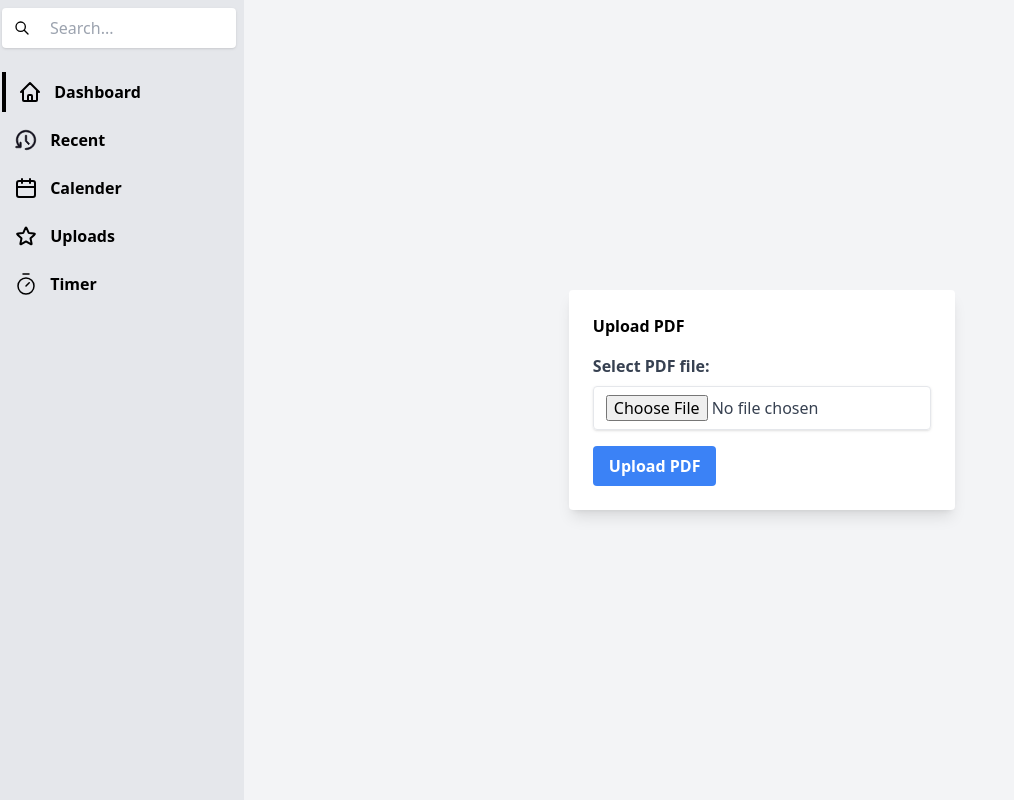
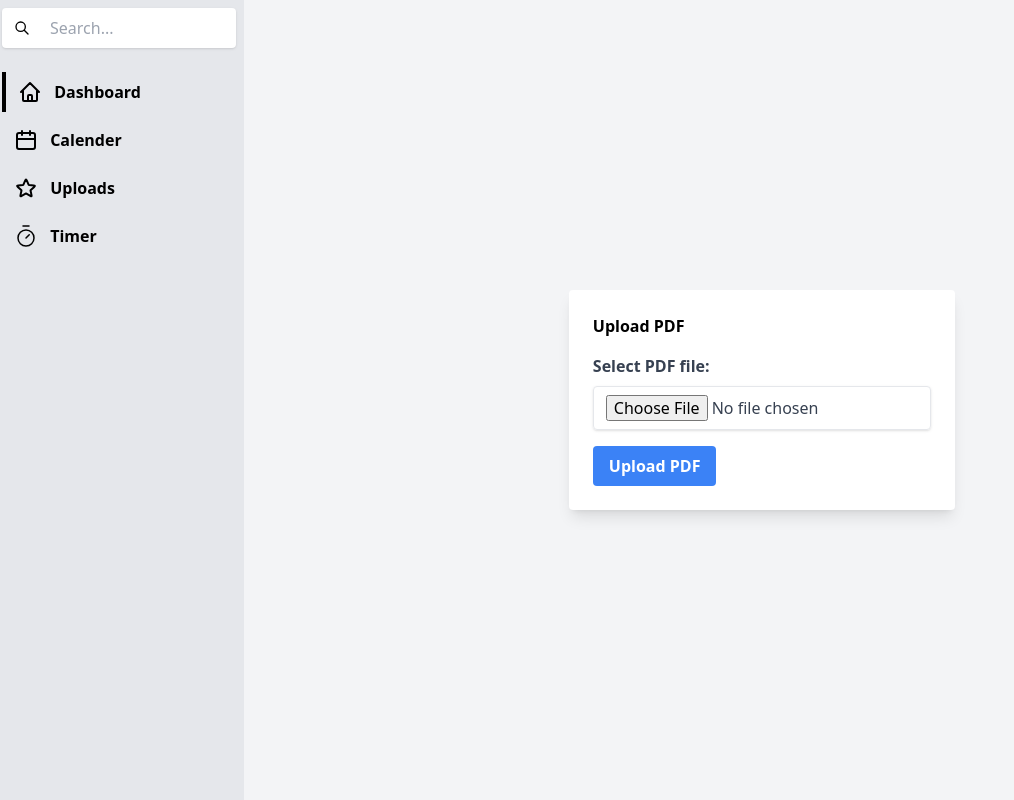
Before and after one commit to innocentwkc/kaizen-flow, a Vue app: page / in a window 1280 px wide. Shown: the whole page, without its empty margins (0-1014 px from the left). Built offline with nearby package versions, Linux system fonts and the light colour scheme.

Commit message:
hide unused links

```diff
--- a/src/components/Navigation.vue
+++ b/src/components/Navigation.vue
@@ -19,15 +19,14 @@
             Dashboard
           </router-link>
         </li>
-        <li class="border-black mb-2" :class="{ 'border-l-4': isActive('recent') }">
+        <!-- <li class="border-black mb-2" :class="{ 'border-l-4': isActive('recent') }">
           <router-link to="/recent" class="py-2 px-3 inline-block w-full h-full text-black font-bold" @click="setActiveLink('recent')">
-            <!-- <svg class="inline h-6 w-6 -mt-1 mr-2" fill="none" stroke-linecap="round" stroke-linejoin="round" stroke-width="2" viewBox="0 0 24 24" stroke="currentColor"><path d="M8 9l3 3-3 3m5 0h3M5 20h14a2 2 0 002-2V6a2 2 0 00-2-2H5a2 2 0 00-2 2v12a2 2 0 002 2z"></path></svg> -->
-            <svg class="inline h-6 w-6 -mt-1 mr-2" fill="none" stroke-linecap="round" stroke-linejoin="round" stroke-width="0.5" viewBox="0 0 24 24" stroke="currentColor">
+             <svg class="inline h-6 w-6 -mt-1 mr-2" fill="none" stroke-linecap="round" stroke-linejoin="round" stroke-width="0.5" viewBox="0 0 24 24" stroke="currentColor">
               <path id="Shape" d="M9.682,18.75a.75.75,0,0,1,.75-.75,8.25,8.25,0,1,0-6.189-2.795V12.568a.75.75,0,0,1,1.5,0v4.243a.75.75,0,0,1-.751.75H.75a.75.75,0,0,1,0-1.5H3a9.75,9.75,0,1,1,7.433,3.44A.75.75,0,0,1,9.682,18.75Zm2.875-4.814L9.9,11.281a.754.754,0,0,1-.22-.531V5.55a.75.75,0,1,1,1.5,0v4.889l2.436,2.436a.75.75,0,1,1-1.061,1.06Z" transform="translate(1.568 2.25)" fill="#141124"/>
             </svg>
             Recent
           </router-link>
-        </li>
+        </li> -->
         <li class="border-black mb-2" :class="{ 'border-l-4': isActive('calender') }">
           <router-link to="/calender" class="py-2 px-3 inline-block w-full h-full text-black font-bold" @click="setActiveLink('calender')">
             <!-- <svg class="inline h-6 w-6 -mt-1 mr-2" fill="none" stroke-linecap="round" stroke-linejoin="round" stroke-width="2" viewBox="0 0 24 24" stroke="currentColor"><path d="M8 9l3 3-3 3m5 0h3M5 20h14a2 2 0 002-2V6a2 2 0 00-2-2H5a2 2 0 00-2 2v12a2 2 0 002 2z"></path></svg> -->
```
